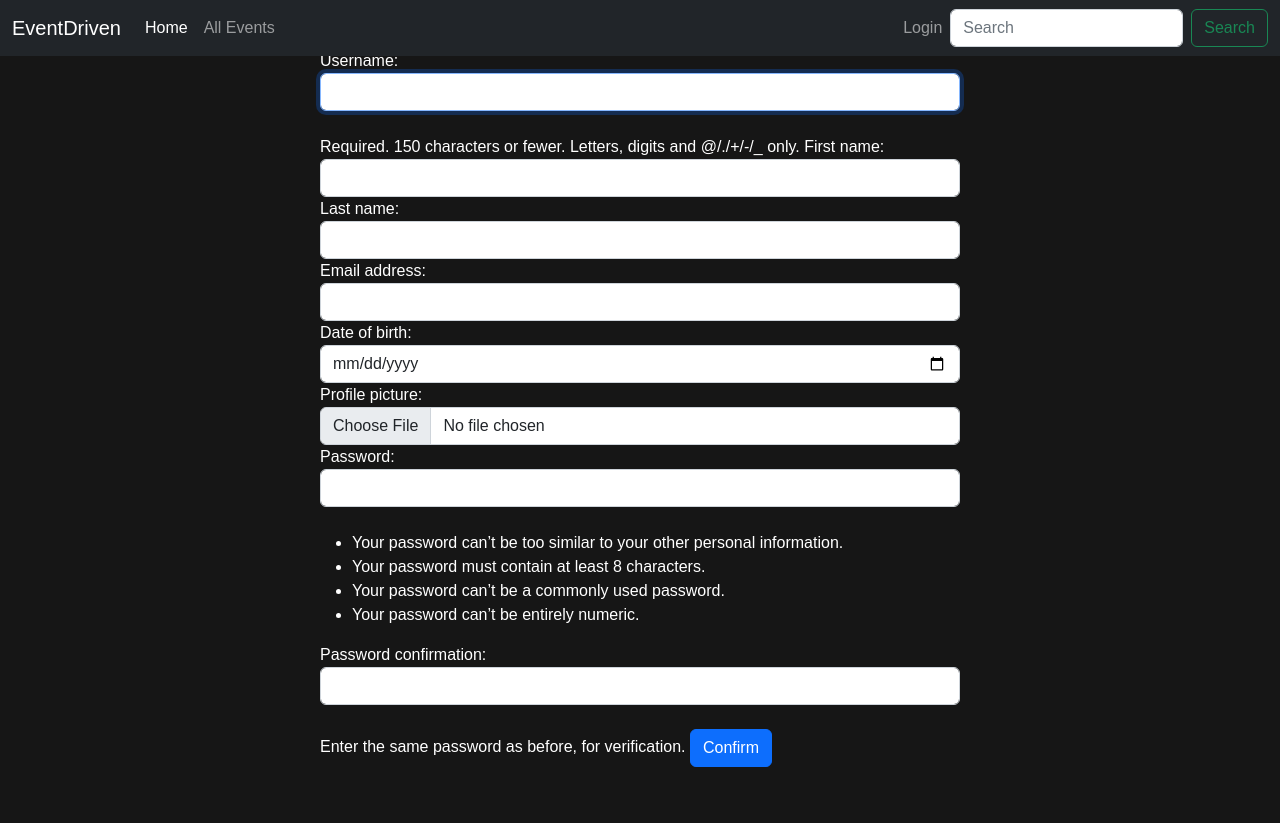
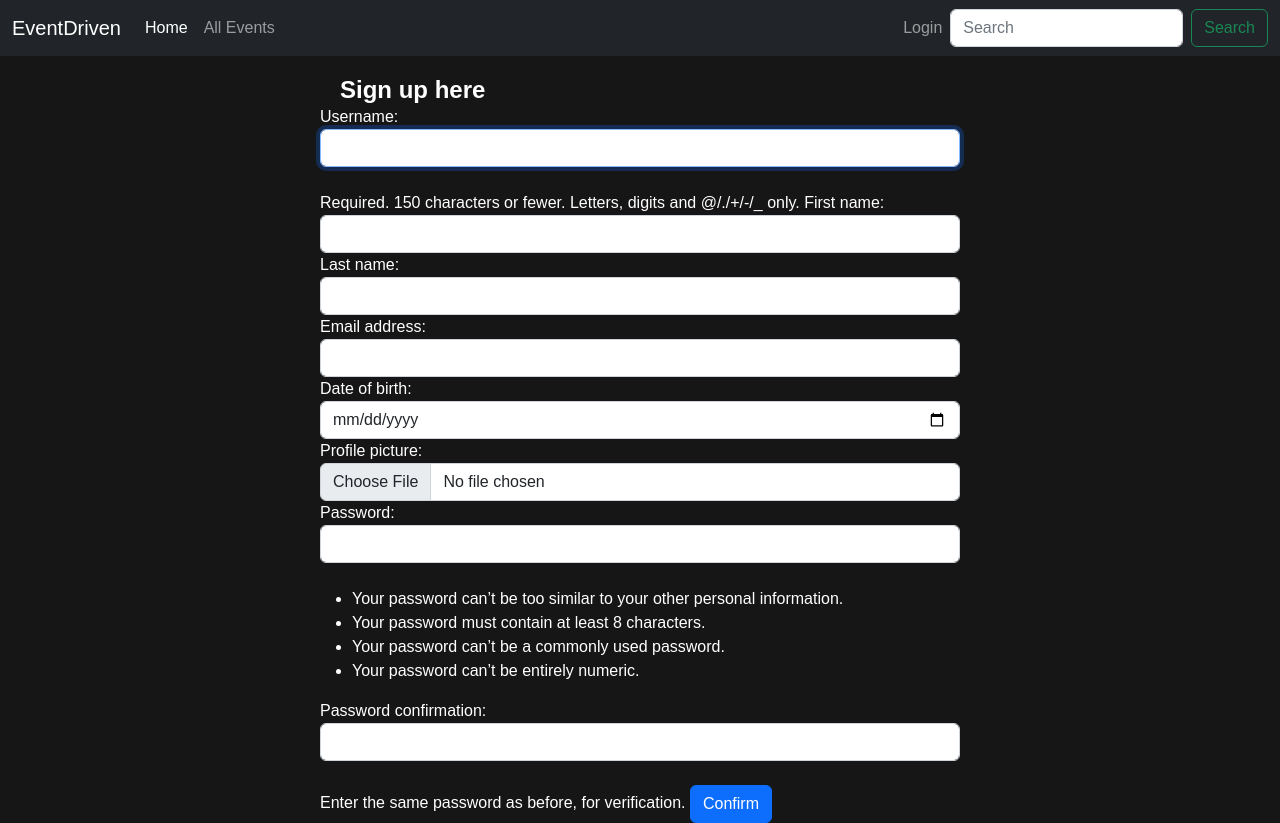
Before and after one commit to Tryggx/EventDriven-verklegt-namsk2, a Django app: page /users/register in a window 1280 px wide. Before the commit the page ends 767 px from the top, so only its background shows below. Run offline with Django 4.2, Linux system fonts and the light colour scheme; data that the repository does not hold is empty.

Commit message:
Navbar fix

```diff
--- a/EventDriven/event/views.py
+++ b/EventDriven/event/views.py
@@ -3,6 +3,7 @@ from django.db.models.functions import Cast
 from django.http import JsonResponse
 from django.shortcuts import render, get_object_or_404
 from event.models import Event, Show, EventType, Zone
+from sql_util.utils import SubqueryAggregate
 from user.models import Ticket
 
 # Create your views here.
@@ -33,6 +34,7 @@ def get_event_by_type(request, eventtypeid):
         'events': Event.objects.filter(eventtypeid=eventtypeid)
     })
 
+
 def eventjson(request, eventid):
     singleevent = Event.objects.get(pk=eventid)
     event = {
@@ -49,3 +51,5 @@ def eventjson(request, eventid):
 #Zone.objects.values('id').annotate(Count(Ticket.objects.filter(zone_name_id=id)))
 
 #Zone.objects.values('ticket').annotate(c=Count('ticket'))
+
+#Show.objects.values().annotate(total_tickets=SubqueryAggregate(Zone.objects.filter(pk=OuterRef('zone')).values('total_tickets')))
--- a/EventDriven/static/js/main.js
+++ b/EventDriven/static/js/main.js
@@ -7,7 +7,7 @@ $(document).ready(function(){
             sucess: function(resp){
                 var newHtml = resp.data.map(d =>{
                     return `<div>
-                            <p>test</p>
+                            <p></p>
                             </div>`
                 })
             },
--- a/EventDriven/templates/navbar.html
+++ b/EventDriven/templates/navbar.html
@@ -1,4 +1,4 @@
-<nav class="navbar navbar-expand-lg navbar-dark bg-dark fixed-top">
+<nav class="navbar navbar-expand-lg navbar-dark bg-dark "> <!--fixed-top fyrir fastan navbar-->
   <div class="container-fluid">
     <a class="navbar-brand" href="#">EventDriven</a>
     <button class="navbar-toggler" type="button" data-bs-toggle="collapse" data-bs-target="#navbarSupportedContent" aria-controls="navbarSupportedContent" aria-expanded="false" aria-label="Toggle navigation">
--- a/EventDriven/templates/user/userprofile.html
+++ b/EventDriven/templates/user/userprofile.html
@@ -2,7 +2,9 @@
 {% block content %}
     <div class="row my-3 p-3">
         <h1>This is the profile page for {{user.username}}</h1>
+        {%  if user.profile_picture.url is not None %}
         <img style="width: 200px;" src="{{ user.profile_picture.url }}">
+        {% endif %}
     </div>
       </ul>
     </div>
```
